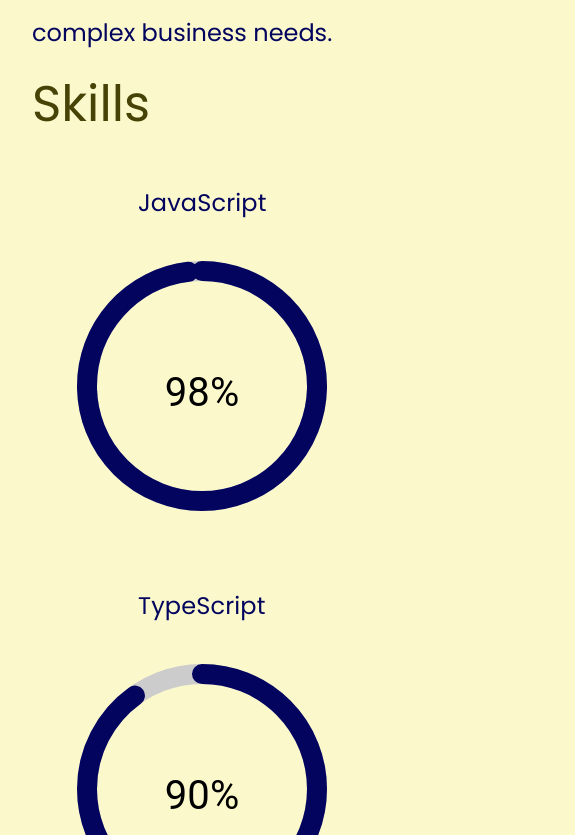
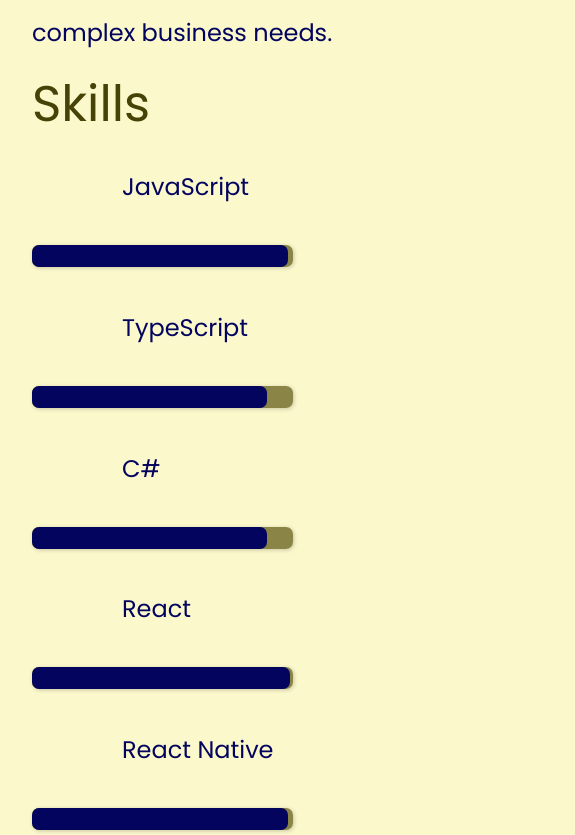
Before and after one commit to kaushik1094/kaushik-personal-portfolio, a React (Vite) app: page / in a window 390 px wide. Shown: the part 1389-2224 px from the top of the page, 575 px wide, since content can reach past the window. Built offline with nearby package versions, Linux system fonts and the light colour scheme.

Commit message:
Updated Skills to render on Mobile more Nicely

```diff
--- a/src/App.css
+++ b/src/App.css
@@ -233,3 +233,19 @@
 .read-the-docs {
   color: #888;
 }
+progress {
+  border-radius: 7px;
+  width: 80%;
+  height: 22px;
+  box-shadow: 1px 1px 4px rgba(0, 0, 0, 0.2);
+}
+progress::-webkit-progress-bar {
+  background-color: #8a8546;
+  border-radius: 7px;
+}
+progress::-webkit-progress-value {
+  background-color: #03045e;
+  border-radius: 7px;
+  box-shadow: 1px 1px 5px 3px #32334c(255, 0, 0, 0.8);
+}
+/* 8a8546 */
--- a/src/components/About/Skills.jsx
+++ b/src/components/About/Skills.jsx
@@ -3,6 +3,7 @@
 import Paper from "@mui/material/Paper";
 import Grid from "@mui/material/Grid";
 import CircularProgress from "./CircularProgress";
+import useScreenDimensions from "../../hooks/useScreenDimensions";
 
 const Item = styled(Paper)(({ theme }) => ({
   backgroundColor: "#fbf8cc",
@@ -28,8 +29,50 @@
   ],
 };
 export default function Skills() {
+  const { width } = useScreenDimensions();
+  console.log("dimensions", width);
+  const SkillsProgressBarForMobile = (
+    <div>
+      {skills.languages.map((lan) => {
         return (
           <div>
+            <div className="skill-title">{lan.title}</div>
+            {/* <progress value={lan.percentage} max={100} /> */}
+          </div>
+        );
+      })}
+      {skills.frameworks.map((framework) => {
+        return (
+          <div>
+            <div className="skill-title">{framework.title}</div>
+            {/* <progress value={framework.percentage} max={100} /> */}
+          </div>
+        );
+      })}
+    </div>
+  );
+  return (
+    <div>
+      {width < 720 ? (
+        <div>
+          {skills.languages.map((lan) => {
+            return (
+              <div>
+                <div className="skill-title">{lan.title}</div>
+                <progress value={lan.percentage} max={100} />
+              </div>
+            );
+          })}
+          {skills.frameworks.map((framework) => {
+            return (
+              <div>
+                <div className="skill-title">{framework.title}</div>
+                <progress value={framework.percentage} max={100} />
+              </div>
+            );
+          })}
+        </div>
+      ) : (
         <Box sx={{ flexGrow: 1 }}>
           <Grid
             container
@@ -64,6 +107,7 @@
             ))}
           </Grid>
         </Box>
+      )}
     </div>
   );
 }
--- /dev/null
+++ b/src/hooks/useScreenDimensions.js
@@ -0,0 +1,26 @@
+import { useState, useEffect } from "react";
+
+function getWindowDimensions() {
+  const { innerWidth: width, innerHeight: height } = window;
+  return {
+    width,
+    height,
+  };
+}
+
+export default function useWindowDimensions() {
+  const [windowDimensions, setWindowDimensions] = useState(
+    getWindowDimensions()
+  );
+
+  useEffect(() => {
+    function handleResize() {
+      setWindowDimensions(getWindowDimensions());
+    }
+
+    window.addEventListener("resize", handleResize);
+    return () => window.removeEventListener("resize", handleResize);
+  }, []);
+
+  return windowDimensions;
+}
--- a/src/hooks/useScrollDirection.js
+++ b/src/hooks/useScrollDirection.js
@@ -1,14 +1,14 @@
-import * as React from "react";
+import { useEffect, useRef, useState } from "react";
 
 const THRESHOLD = 0;
 
-const useScrollDirection = () => {
-  const [scrollDirection, setScrollDirection] = React.useState("up");
+export function useScrollDirection() {
+  const [scrollDirection, setScrollDirection] = useState("up");
 
-  const blocking = React.useRef(false);
-  const prevScrollY = React.useRef(0);
+  const blocking = useRef(false);
+  const prevScrollY = useRef(0);
 
-  React.useEffect(() => {
+  useEffect(() => {
     prevScrollY.current = window.pageYOffset;
 
     const updateScrollDirection = () => {
@@ -39,6 +39,4 @@
   }, [scrollDirection]);
 
   return scrollDirection;
-};
-
-export { useScrollDirection };
+}
```
Lines whose indentation alone changed are shown as unchanged.
